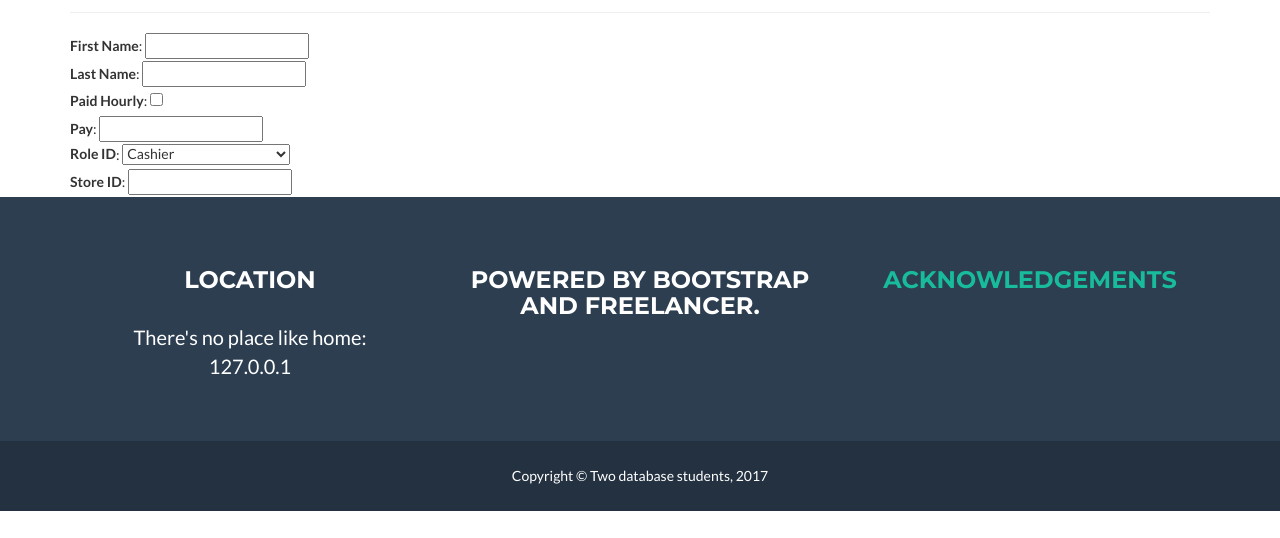
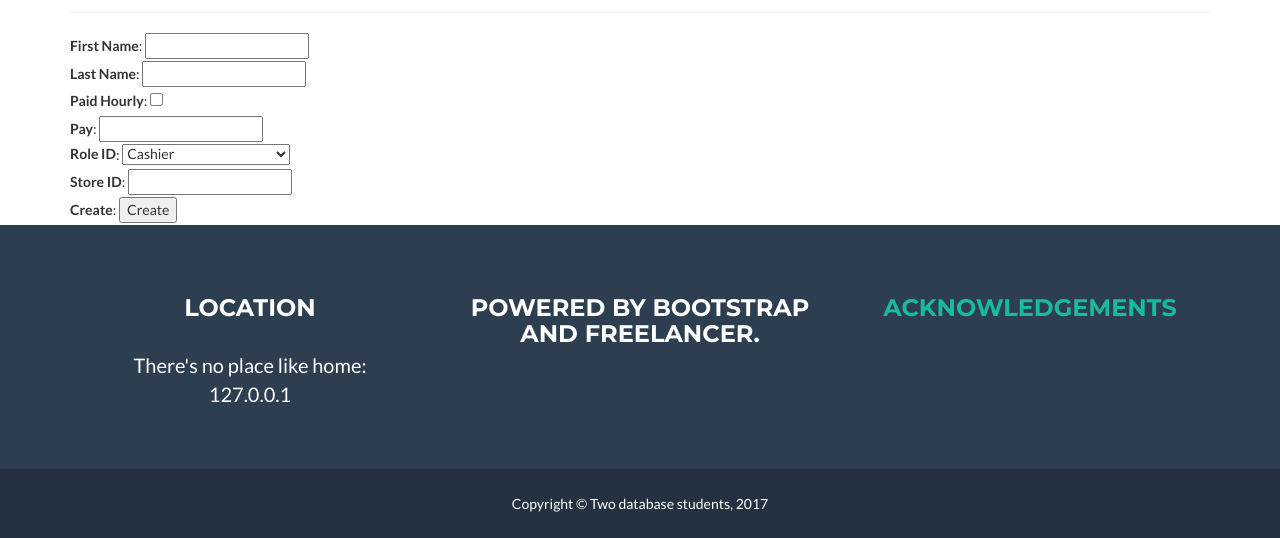
Before and after one commit to 0x8/DatabaseDesign, a Flask app: page /createEmployee in a window 1280 px wide. Shown: the part 100-638 px from the top of the page. Run offline with Flask 2, Linux system fonts and the light colour scheme; the visitor is signed in with stand-in values (Sample User, id 1); data comes from the database, SQL or seed files in the repository; data that the repository does not hold is empty; some libraries are stand-ins or nearby versions.

Commit message:
Added submit button to form and small blurb about suspected behavior

```diff
--- a/app.py
+++ b/app.py
@@ -271,7 +271,7 @@ def dbusertest():
 ## WTForms for DB Insertion ##
 ##############################
 
-from wtforms import FloatField, IntegerField, SelectField
+from wtforms import FloatField, IntegerField, SelectField, SubmitField
 
 # Employee Creation
 class EmpCreate(Form):
@@ -288,7 +288,12 @@ class EmpCreate(Form):
         ('3','Stocker'),('4','Human Resources'),('5','Information Technology')],
          validators=[Required()])
     sid       = IntegerField('Store ID', validators=[Required()])
+    submit    = SubmitField('Create')
 
+    # This function gets called automatically on submission
+    # I believe so it can be used to run the insertions.
+    # def validate(self):
+    # pass
 
 
 #########################
@@ -509,7 +514,8 @@ def stores_page():
         storesTable=storesTable,
         avg_sal=avg_sal,
         avg_hrly=avg_hrly,
-        numEmps=numEmps)
+        numEmps=numEmps
+    )
 
 
 
@@ -623,7 +629,7 @@ class EmpTable(Table):
         return result
 
 
-@app.route('/createEmployee')
+@app.route('/createEmployee', methods=['GET','POST'])
 @login_required
 def createEmployee():
     cform = EmpCreate()
--- a/templates/createEmployee.html
+++ b/templates/createEmployee.html
@@ -16,6 +16,7 @@
 			<div>{{ cform.pay.label       }}: {{ cform.pay       }}</div>
 			<div>{{ cform.roleid.label    }}: {{ cform.roleid    }}</div>
 			<div>{{ cform.sid.label       }}: {{ cform.sid       }}</div>
+			<div>{{ cform.submit.label    }}: {{ cform.submit    }}</div>
 		</form>
 	</div>
 
```
